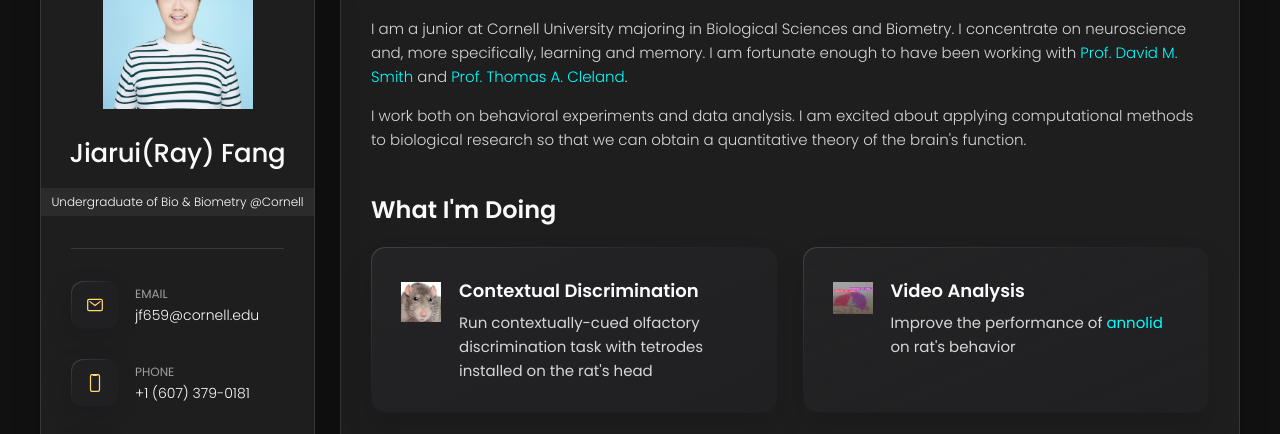
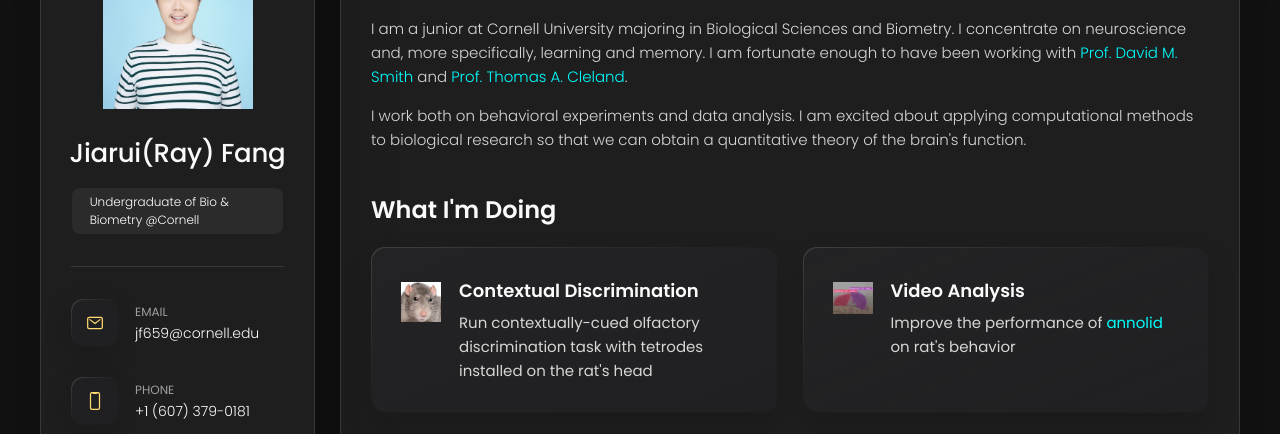
Before and after one commit to Baymax-ray/Baymax-ray.github.io, a plain HTML site: page index.html in a window 1280 px wide. Shown: the part 162-596 px from the top of the page. Drawn offline with nearby package versions, Linux system fonts and the light colour scheme.

Commit message:
Update style.css

```diff
--- a/css/style.css
+++ b/css/style.css
@@ -349,7 +349,7 @@
   background: var(--onyx);
   font-size: var(--fs-8);
   font-weight: var(--fw-300);
-  width: max-content;
+  width: 98%;
   padding: 3px 12px;
   border-radius: 8px;
 }
```
